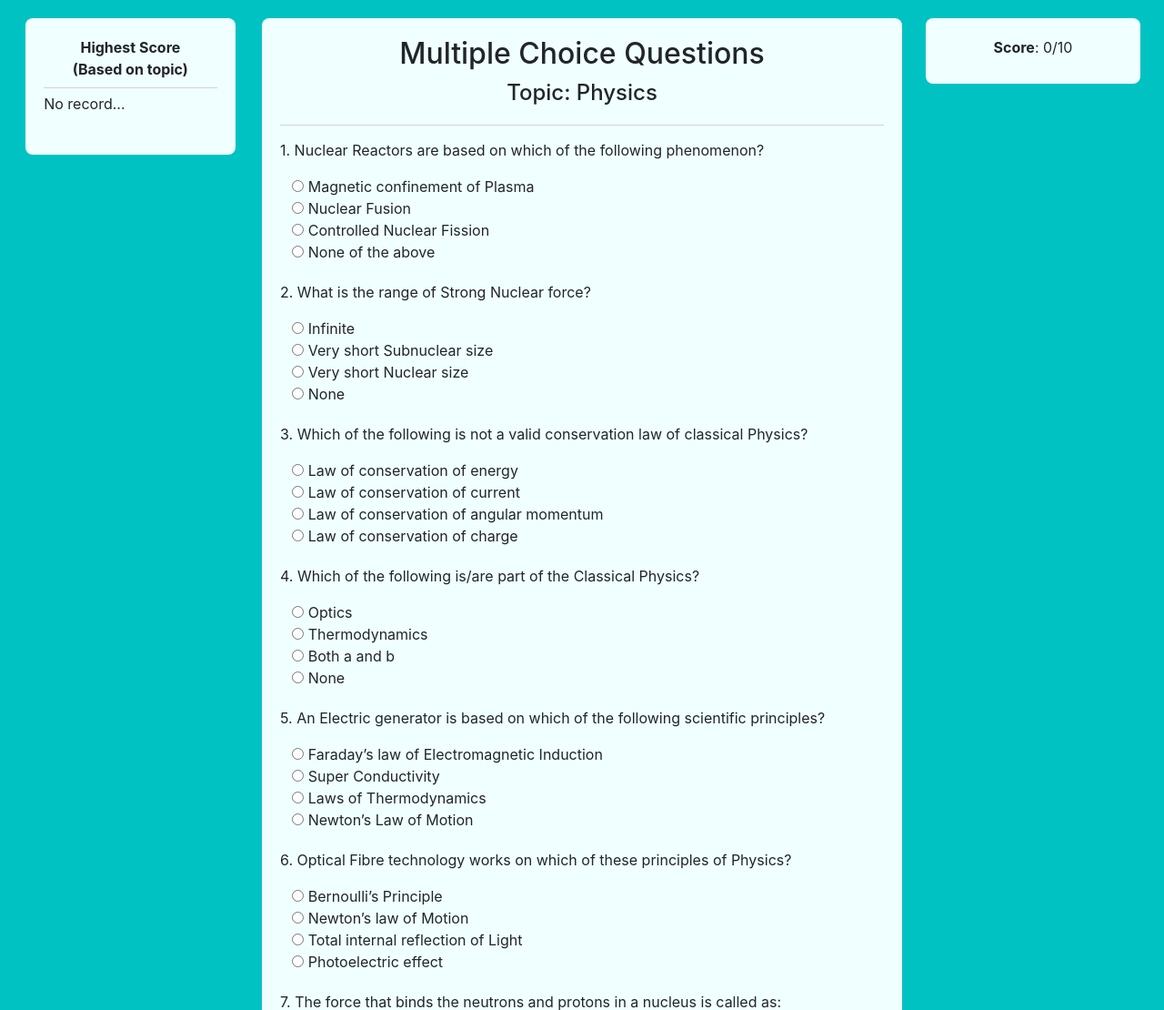
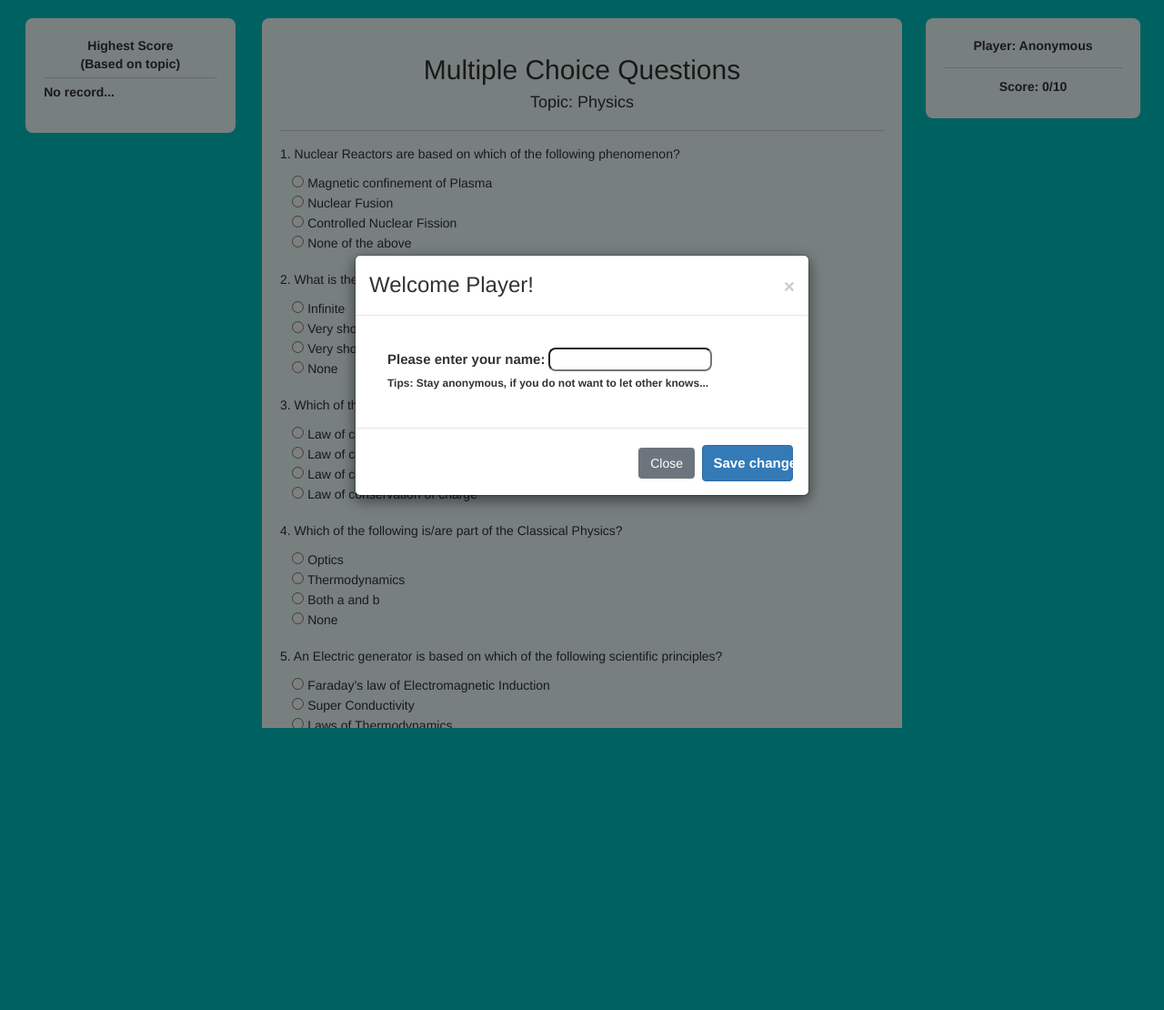
Before and after one commit to Joseph990618/ad_project, a Django app: page /mcq/ in a window 1280 px wide. Shown: the top 1110 px of the page at 91% size. After the commit the page ends 800 px from the top, so only its background shows below. Run offline with Django 3.2, Linux system fonts and the light colour scheme; data comes from the database, SQL or seed files in the repository; both versions use the stored data as it was after the commit; some libraries are stand-ins or nearby versions.

Commit message:
html, current score result, modal, send result to database updated

```diff
--- a/mcq/templates/index.html
+++ b/mcq/templates/index.html
@@ -8,15 +8,20 @@
     <meta http-equiv="X-UA-Compatible" content="ie=edge">
     <title>Multiple Choice Questions</title>
     <script src="https://ajax.googleapis.com/ajax/libs/jquery/3.4.1/jquery.min.js"></script>
-    <!-- <script src="https://maxcdn.bootstrapcdn.com/bootstrap/4.4.1/js/bootstrap.min.js"></script> -->
-    <link rel="stylesheet" href="style.css">
+    <script src="https://maxcdn.bootstrapcdn.com/bootstrap/3.4.1/js/bootstrap.min.js"></script>
+    <script src="https://maxcdn.bootstrapcdn.com/bootstrap/4.4.1/js/bootstrap.min.js"></script>
+    <script src="https://cdnjs.cloudflare.com/ajax/libs/jquery/3.2.1/jquery.min.js"></script>
+    <script src="https://cdnjs.cloudflare.com/ajax/libs/twitter-bootstrap/4.1.3/js/bootstrap.bundle.min.js"></script>
+    <script src="//maxcdn.bootstrapcdn.com/bootstrap/4.1.1/js/bootstrap.min.js"></script>
+    <script src="//cdnjs.cloudflare.com/ajax/libs/jquery/3.2.1/jquery.min.js"></script>
+    <script src="https://ajax.googleapis.com/ajax/libs/jquery/3.2.1/jquery.min.js"></script>
+    <script src="https://maxcdn.bootstrapcdn.com/bootstrap/3.3.7/js/bootstrap.min.js"></script>
+    <script src="https://cdn.jsdelivr.net/npm/js-cookie@beta/dist/js.cookie.min.js"></script>
+    <link rel="stylesheet" href="https://maxcdn.bootstrapcdn.com/bootstrap/3.4.1/css/bootstrap.min.css">
+
     <style>
         body {
             background: rgb(1, 194, 194)
-        }
-
-        span {
-            font-weight: bold;
         }
 
         #scoreBoard {
@@ -100,8 +105,33 @@
 </head>
 
 <body>
+    <div class="modal fade" id="myModal" name="exampleModalCenter" tabindex="-1" role="dialog"
+        aria-labelledby="exampleModalCenterTitle" aria-hidden="true">
+        <div class="modal-dialog modal-dialog-centered" role="document">
+            <div class="modal-content">
+                <div class="modal-header">
+                    <h3 class="modal-title" id="exampleModalLongTitle">Welcome Player!</h3>
+                    <button type="button" class="close" data-dismiss="modal" aria-label="Close">
+                        <span aria-hidden="true">&times;</span>
+                    </button>
+                </div>
+                <div class="modal-body">
+                    <div style="padding: 20px;">
+                        <label for="name_label" style="font-size: 15px;">Please enter your name:</label>
+                        <input type="text" id="player" style="border-radius: 8px; width: 180px;">
+                        <label for="tips" style="font-size: 12px;">Tips: Stay anonymous, if you do not want to let other knows...</label>
+                    </div>
+                </div>
+                <div class="modal-footer">
+                    <button type="button" class="btn btn-secondary" data-dismiss="modal">Close</button>
+                    <button type="button" class="btn btn-primary" onclick="set_name()" data-dismiss="modal">Save changes</button>
+                </div>
+            </div>
+        </div>
+    </div>
+
     <div id="scoreBoard">
-        <label for=""><span>Highest Score <br> (Based on topic) </span><br></label>
+        <label for=""><span style="font-weight: bold;">Highest Score <br> (Based on topic) </span><br></label>
         <div id="mydiv" class="col top-separator-line">
             <label id="label1" class="row" for="highest_score1">No record...</label>
             <label id="label2" class="row" for="highest_score2"></label>
@@ -301,57 +331,80 @@
 
         <div class="form_row top-separator-line spacing" id="btnRow">
             <button class="btn btn-danger" type="reset" onclick="resetAll()">Reset</button>
-            <button class="btn btn-primary" onclick="returnScore()">Submit</button>
+            <button class="btn btn-primary" onclick="returnScore(); submit();">Submit</button>
         </div>
     </div>
 
     <div class="fixedElement">
-        <label id="score" for="score"><span>Score</span>: 0/10</label>
+        <label for="player_name" style="font-weight: bold;">Player: <span id="player_name">Anonymous</span></label>
+        <label class="col top-separator-line" for=""></label>
+        <label id="score" for="score">Score: 0/10</label>
     </div>
 
     <script>
-        function postJSON(csrftoken, url, postData, onsuccess, onerror) {
+        function postJSON(csrftoken, url, postData, onsuccess) {
             $.ajax({
-                type: POST,
+                type: 'POST',
                 headers: { "X-CSRFToken": csrftoken },
                 url: url,
                 data: JSON.stringify(postData),
                 success: function (data) {
                     onsuccess(data)
                 },
-                error: function (err) {
-                    onerror(err)
-                },
                 contentType: 'application/json;',
                 dataType: 'json'
             });
         }
 
-        function resetAll() {
-            window.location.reload();
-            $(document).ready(function(){
-                $(this).scrollTop(0);
-            });
+        var result = 0;
+
+        function submit() {
+            csrftoken = Cookies.get('csrftoken')
+
+            var moduleId = "{{module.id}}"
+            var playerName = $('#player_name').text();
+            var finalResult = result.toString();
+
+            json = {
+                moduleId: moduleId,
+                playerName: playerName,
+                finalResult: finalResult,
+            }
+            onsuccess = (data) => {
+                alert("Submit success!\nYour score is " + result + "/10")
+            }
+            postJSON(csrftoken, '{% url "submit_result" %}', json, onsuccess)
         }
 
-        $(document).ready(function(){
+        $(document).ready(function () {
+            $(this).scrollTop(0);
+
+            $("#myModal").modal().show();
+
             var count = 1
             {% for s in highestScore %}
             if (count <= 3) {
-                    if (count == 1 && {{highestScore.count}} >= 1) {
+                if (count == 1 && {{ highestScore.count }} >= 1) {
                     $('#label1').text(count.toString() + "." + " {{s.player}} {{s.score}}/10");
                     count++;
                 }
-                    else if (count == 2 && {{highestScore.count}} >= 2) {
+                else if (count == 2 && {{ highestScore.count }} >= 2) {
                     $('#label2').text(count.toString() + "." + " {{s.player}} {{s.score}}/10");
                     count++;
                     }
-                    else if (count == 3 && {{highestScore.count}} == 3) {
+                else if (count == 3 && {{ highestScore.count }} == 3) {
                     $('#label3').text(count.toString() + "." + " {{s.player}} {{s.score}}/10");
                 }
             }
             {% endfor %}
         });
+
+        function set_name() {
+            var player_name = $('#player').val()
+            if (player_name.length == 0)
+                player_name = "Anonymous";
+            document.getElementById("player_name").innerHTML = player_name;
+        }
 
         // store each selected choice
         var answer1 = $('#answer0').val()
@@ -369,22 +422,27 @@
         tot = answers.length;
 
         // compare the answer one by one
-        function getCheckedValue( radioName ) {
-            var radios = document.getElementsByName( radioName ); // Get radio group by-name
-            for(var y=0; y<radios.length; y++)
-            if(radios[y].checked) return radios[y].value; // return the checked value
+        function getCheckedValue(radioName) {
+            var radios = document.getElementsByName(radioName); // Get radio group by-name
+            for (var y = 0; y < radios.length; y++)
+                if (radios[y].checked) return radios[y].value; // return the checked value
         }
 
         // store the score once the answer correct
         function getScore() {
             var score = 0;
-            for (var i=0; i<tot; i++)
-                if(getCheckedValue("group"+i)===answers[i]) score += 1; // increment only
+            for (var i = 0; i < tot; i++)
+                if (getCheckedValue("group" + i) === answers[i]) score += 1; // increment only
+            result = score;
             return score;
         }
 
         function returnScore() {
-            document.getElementById("score").innerHTML = "Your score is "+ getScore() +"/"+ tot;
+            document.getElementById("score").innerHTML = "Score: " + getScore() + "/" + tot;
+        }
+
+        function resetAll() {
+            window.location.reload();
         }
     </script>
 </body>
--- a/mcq/urls.py
+++ b/mcq/urls.py
@@ -5,4 +5,5 @@ from . import views
 
 urlpatterns = [
     path('', views.index, name='index'),
+    path('submit_result/', views.submit_result, name='submit_result'),
 ]
--- a/mcq/views.py
+++ b/mcq/views.py
@@ -1,10 +1,11 @@
 from django.shortcuts import render
-from django.http import HttpResponse, Http404
+from django.http import HttpResponse, Http404, JsonResponse
 from django.template import loader
 from django.forms.models import model_to_dict
 
 from .models import *
 import random
+import json
 
 # Create your views here.
 
@@ -45,4 +46,12 @@ def index(request):
 
     return HttpResponse(template.render(context, request))
 
-# def submit_result(request):
+def submit_result(request):
+    jsonLoad = json.loads(request.body)
+    moduleId = jsonLoad['moduleId']
+    Id = Module.objects.get(id=moduleId).pk
+    playerName = jsonLoad['playerName']
+    finalResult = jsonLoad['finalResult']
+    record = Score(score=finalResult, player=playerName, module_under_id=Id)
+    record.save()
+    return JsonResponse({"success": True})
```
Also changed, not shown: db.sqlite3, mcq/models.py (line endings or trailing spaces). Lines whose indentation alone changed are shown as unchanged.
